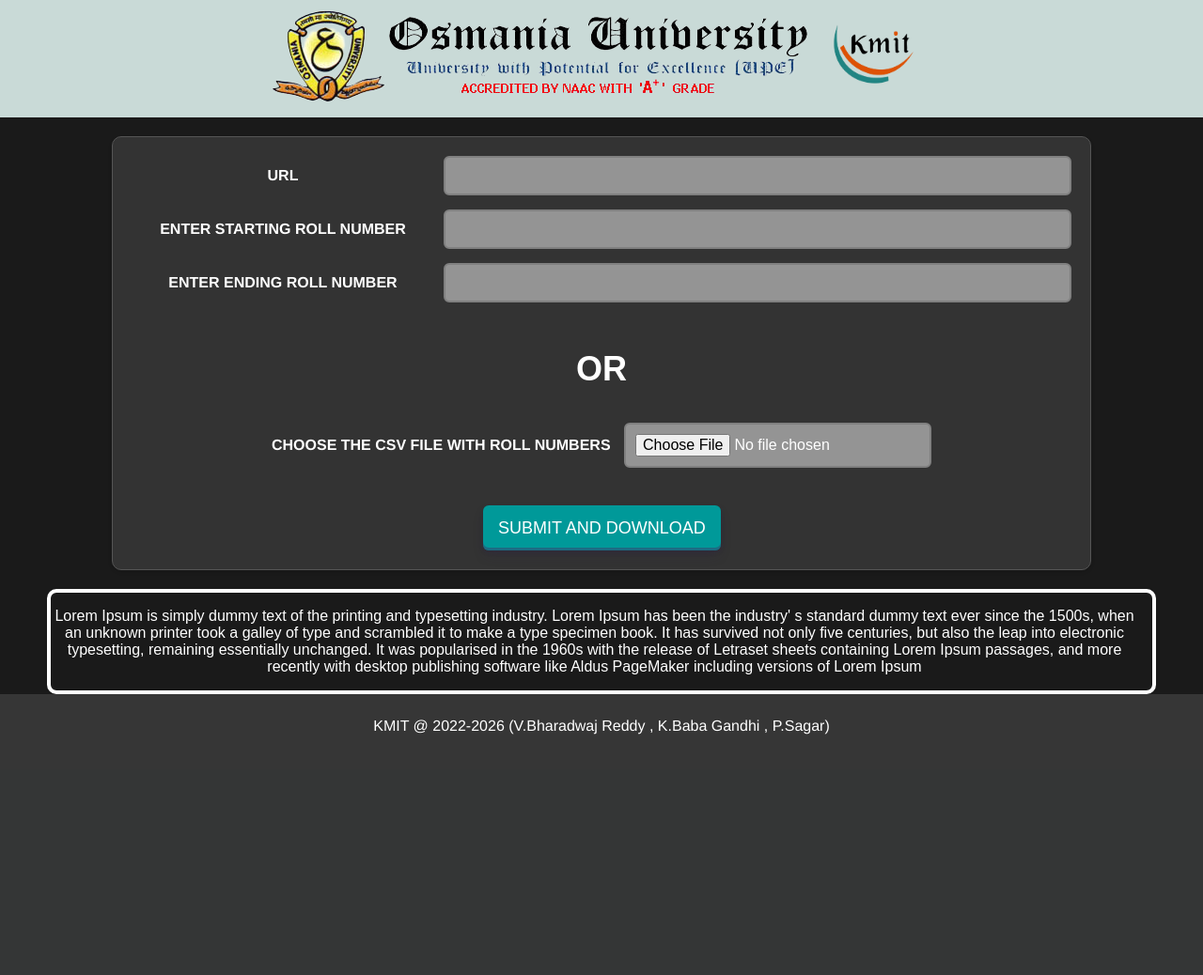
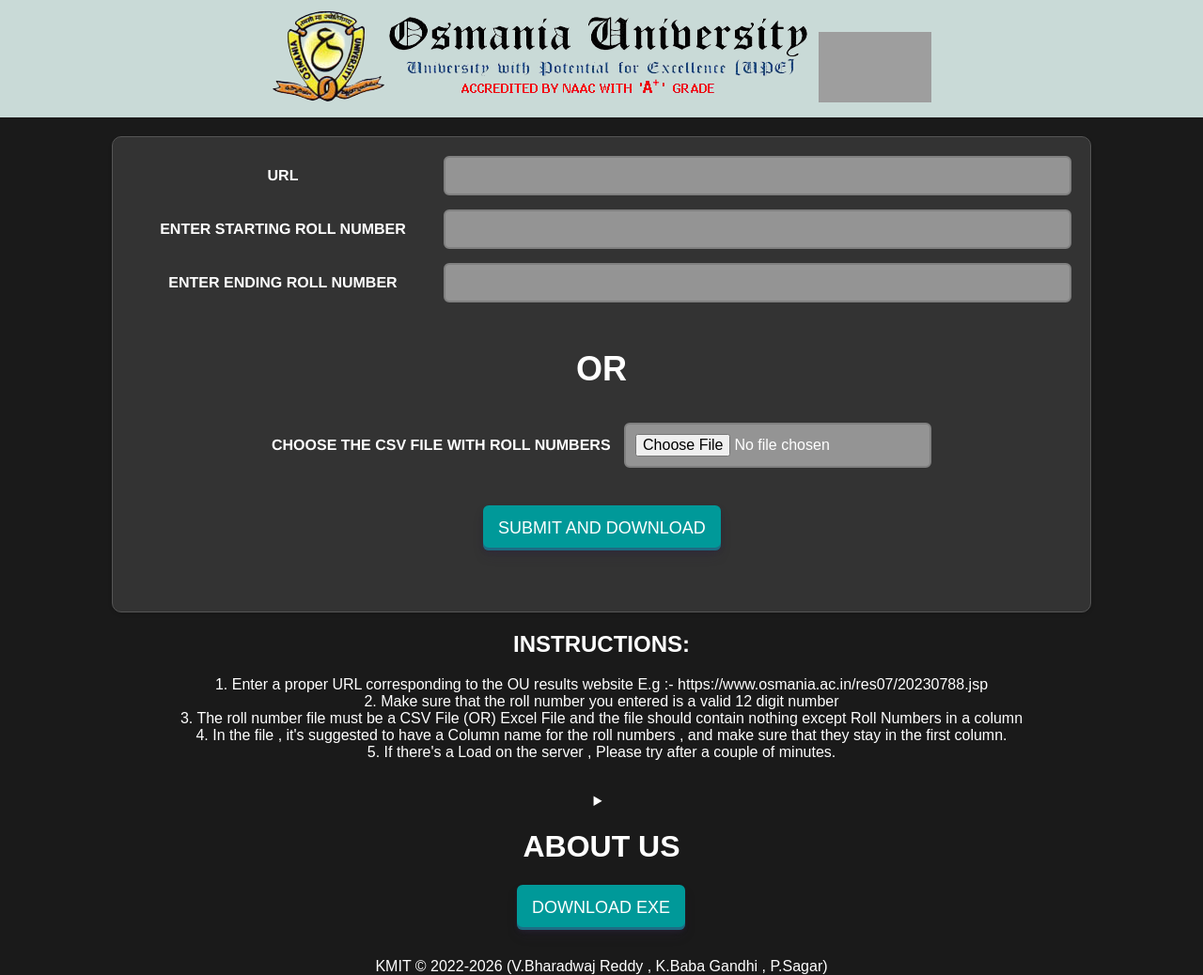
Before and after one commit to Bharadwajreddy1406/OU-results, a Flask app: page / in a window 1280 px wide. Shown: the whole page at 94% size. Before the commit the page ends 782 px from the top, so only its background shows below. Run offline with Flask 2, Linux system fonts and the light colour scheme; grey boxes are pictures that could not be loaded.

Commit message:
Update index.html
added EXE download Button

```diff
--- a/templates/index.html
+++ b/templates/index.html
@@ -6,16 +6,36 @@
     <link rel="icon" type="image/png" href="{{url_for('static', filename='images/kmitlogo.png') }}">
 </head>
 <body>
+<!--    <header class="head">-->
+<!--        <div>-->
+<!--            <a href="https://www.osmania.ac.in/">-->
+<!--                <img src="{{url_for('static', filename='images/oulogo.png') }}" alt="kmitlogo"></a>-->
+<!--        </div>-->
+<!--        <div >-->
+<!--            <a href="https://www.kmit.in/">-->
+<!--                <img class="img" src="{{url_for('static', filename='images/ngitlogo.png') }}" alt="kmitlogo" height="75px" width="120px;"></a>-->
+<!--        </div>-->
+
+<!--        <div >-->
+<!--            <a href="https://www.kmit.in/">-->
+<!--                <img class="img1" src="{{url_for('static', filename='images/kmeclogo.png') }}" alt="kmitlogo" height="75px" width="150px;"></a>-->
+<!--        </div>-->
+
+<!--    </header>-->
+
     <header class="head">
         <div>
             <a href="https://www.osmania.ac.in/">
-                <img src="{{url_for('static', filename='images/oulogo.png') }}" alt="kmitlogo"></a>
+                <img class="img9" src="{{url_for('static', filename='images/oulogo.png') }}" alt="oulogo"></a>
         </div>
         <div >
             <a href="https://www.kmit.in/">
-                <img class="img" src="{{url_for('static', filename='images/kmitlogo.png') }}" alt="kmitlogo" height="75px" width="120px;"></a>
+                <img class="img8" src="{{url_for('static', filename='images/sponsorlogo.png') }}" alt="logo" height="75px" width="120px;"></a>
         </div>
+
+
     </header>
+
 
         {% if e_flag != 0 %}
                 <div class="popup-container {% if e_flag ==1 %}visible{% else %}hidden{% endif %}" id="popup1">
@@ -111,20 +131,105 @@
         <div  class="btn" id="content">
             <button id="startButton" class="button-29" onclick="showLoader()">SUBMIT AND DOWNLOAD</button>
         </div>
+        <div class="loader-container">
+            <div class="loading" id="loading">
+            <div class="spinner"></div>
+            </div>
+        </div>
     </form>
 
-    <div class="instructions">
+    <script>
+      document.getElementById("startButton").addEventListener("click", function() {
+        // Show the loading spinner
+        document.getElementById("loading").style.display = "block";
+
+        // Simulate a check for the session flag
+        checkSessionFlag();
+      });
+
+      function checkSessionFlag() {
+        // Make an asynchronous request to check the session flag
+        var xhr = new XMLHttpRequest();
+        xhr.onreadystatechange = function() {
+          if (xhr.readyState === 4 && xhr.status === 200) {
+            var response = JSON.parse(xhr.responseText);
+            if (response.fileReady) {
+              // Hide the loading spinner when the file is ready
+              document.getElementById("loading").style.display = "none";
+
+              // Reset the session flag
+              resetSessionFlag();
+            } else {
+              // If the file is not ready, continue checking
+              setTimeout(checkSessionFlag, 100); // Check again in .1 second (adjust as needed)
+            }
+          }
+        };
+
+        xhr.open("GET", "/check_session_flag", true);
+        xhr.send();
+      }
+
+      function resetSessionFlag() {
+        // Make an asynchronous request to reset the session flag
+        var xhr = new XMLHttpRequest();
+        xhr.open("POST", "/reset_session_flag", true);
+        xhr.send();
+      }
+    </script>
+
+<div class="box">
+        <h2>INSTRUCTIONS:</h2>
         <p>
-            Lorem Ipsum is simply dummy text of the printing and typesetting industry. Lorem Ipsum has been the industry'
-            s standard dummy text ever since the 1500s, when an unknown printer took a galley of type and
-            scrambled it to make a type specimen book. It has survived not only five centuries, but also
-            the leap into electronic typesetting, remaining essentially unchanged. It was popularised in the 1960s
-            with the release of Letraset sheets containing Lorem Ipsum passages, and more recently with desktop
-            publishing software like Aldus PageMaker including versions of Lorem Ipsum
+            1. Enter a proper URL corresponding to the OU results website
+            E.g :- https://www.osmania.ac.in/res07/20230788.jsp<br/>
+            2. Make sure that the roll number you entered is a valid 12 digit number  <br/>
+            3. The roll number file must be a CSV File (OR) Excel File
+            and the file should contain nothing except Roll Numbers in a column <br/>
+            4. In the file , it's suggested to have a Column name for the roll numbers ,
+            and make sure that they stay in the first column.<br/>
+            5. If there's a Load on the server , Please try after a couple of minutes.<br/>
         </p>
+        <br>
+        <div class="abt">
+            <details>
+              <summary><h1>ABOUT US</h1></summary>
+              <p>This website is made by a passionate team consisting of K. Baba Gandhi, V. Bharadwaj Reddy, and
+                  P. Sagar (2022-2026 batch of KMIT). Our collective goal is to simplify the lives of employees
+                  across all colleges affiliated with Osmania University. With a firm belief in the power of
+                  technology and innovation, we have crafted a platform that streamlines the process of
+                  extracting and organizing result data. Our commitment to providing accurate and convenient
+                  Excel sheets enables them to access the academic results effortlessly.</p>
+            </details>
+        </div>
     </div>
-    <footer>
-        <span &copy>KMIT @ 2022-2026 (V.Bharadwaj Reddy , K.Baba Gandhi , P.Sagar)</span>
-    </footer>
+    <div class="download-btn" id="downloadLink" style="padding-bottom:30px;">
+    <a href="/download/excel-file" class="button-29">DOWNLOAD EXE </a>
+    </div>
+        <script>
+        // JavaScript to handle the download when the button is clicked
+        document.getElementById("downloadLink").addEventListener("click", function(event) {
+            // Prevent the default behavior of the anchor tag (preventing navigation)
+            event.preventDefault();
+
+            // Create an invisible link element
+            var link = document.createElement('a');
+            link.href = 'OU/TRINETRA.exe'; // Replace with the actual path to your file
+            link.download = 'TRINETRA.exe'; // Replace with the desired download filename
+
+            // Append the link to the document
+            document.body.appendChild(link);
+
+            // Trigger a click on the link to start the download
+            link.click();
+
+            // Remove the link from the document after the download
+            document.body.removeChild(link);
+        });
+    </script>
+
+
+
+    <div class="foot" >KMIT &#169 2022-2026 (V.Bharadwaj Reddy , K.Baba Gandhi , P.Sagar)</div>
 </body>
 </html>
```
